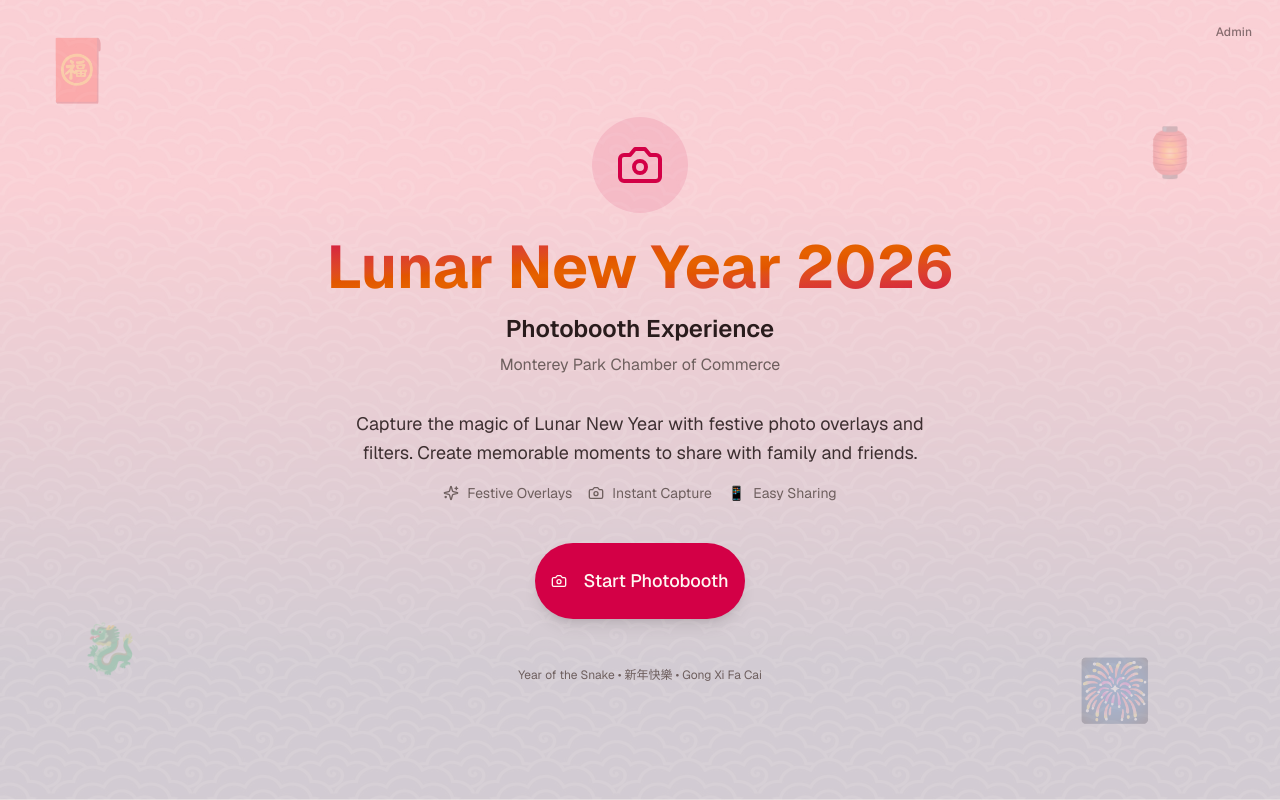
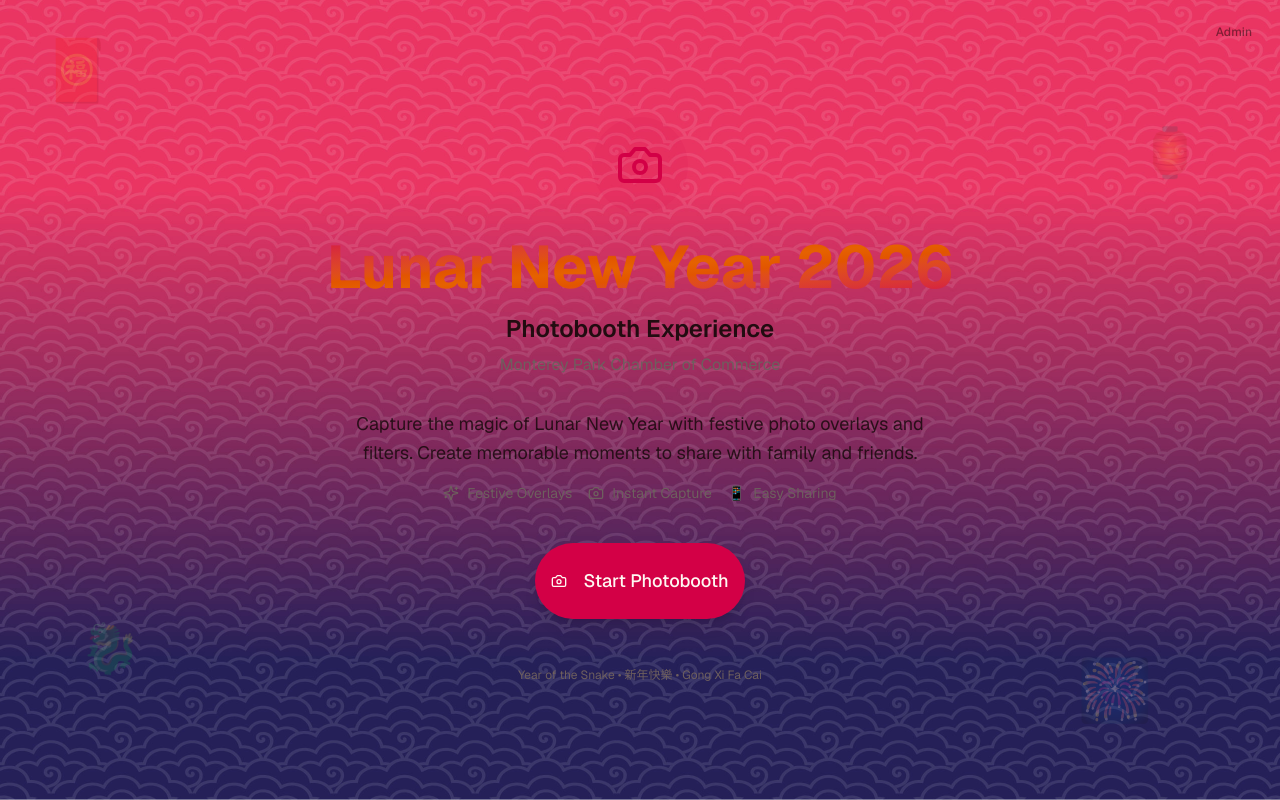
Before and after one commit to bemgmt/mplny26, a Next.js app: page / in a window 1280 px wide. Built offline with nearby package versions, Linux system fonts and the light colour scheme.

Commit message:
Remove overlay to show background image at full opacity

```diff
--- a/components/welcome-screen.tsx
+++ b/components/welcome-screen.tsx
@@ -18,7 +18,6 @@ export default function WelcomeScreen({ onStart }: WelcomeScreenProps) {
           backgroundImage: "url('/LNY-bkg.jpg')",
         }}
       />
-      <div className="absolute inset-0 bg-background/80" />
 
       {/* Decorative elements */}
       <div className="absolute inset-0 overflow-hidden pointer-events-none">
```
